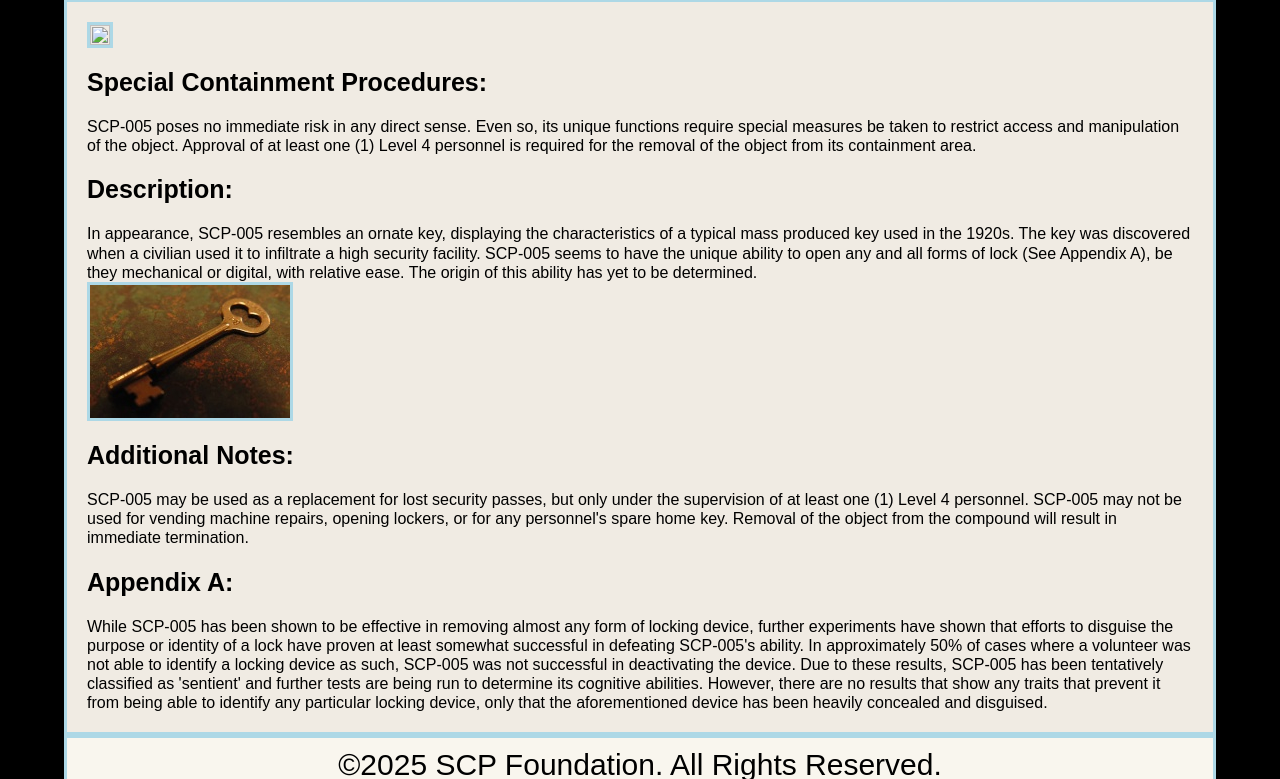
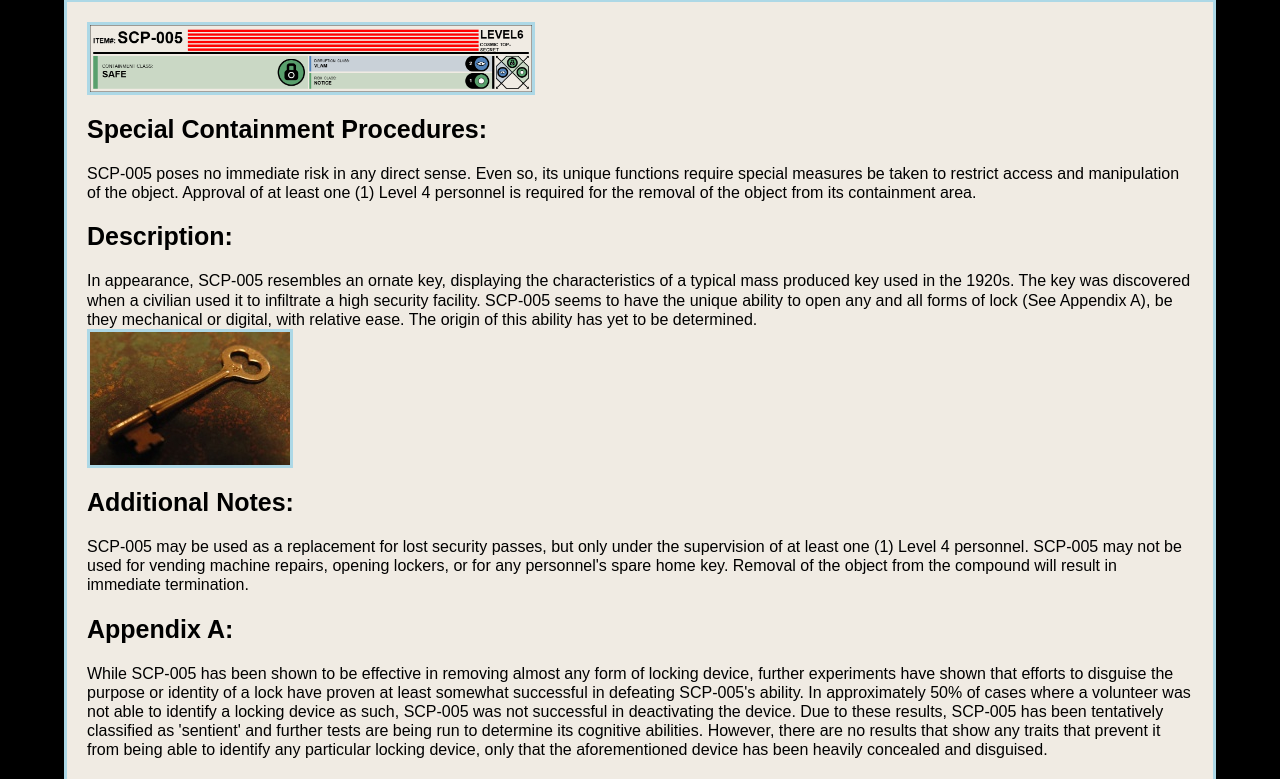
Before and after one commit to STINKYZIPPYKENZZ/SCP-2025, a plain HTML site: page scp-005.html in a window 1280 px wide. Shown: the part 151-930 px from the top of the page. Drawn offline with Linux system fonts and the light colour scheme.

Commit message:
Update scp-005.html

```diff
--- a/scp-005.html
+++ b/scp-005.html
@@ -18,7 +18,7 @@
                 <a href="scp-006.html">SCP 006</a>
             </nav>
             <div class="content">
-                <p><img src="/SCP Subject Files/images/acsbar-005.png"></p>
+                <p><img src="images/acsbar-005.png"></p>
                 <h3>Special Containment Procedures:</h3>
                 <p>SCP-005 poses no immediate risk in any direct sense. Even so, its unique functions require special measures be taken to restrict access and manipulation of the object. Approval of at least one (1) Level 4 personnel is required for the removal of the object from its containment area.</p>
 
```
